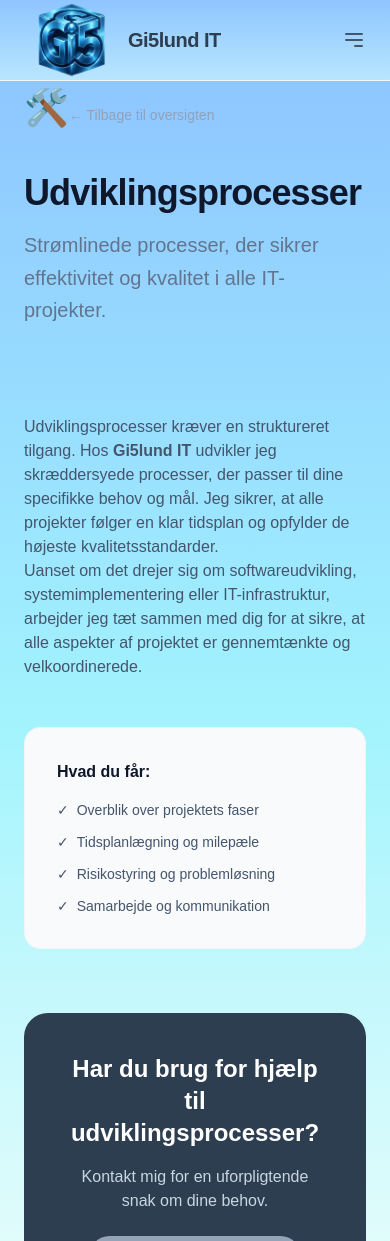
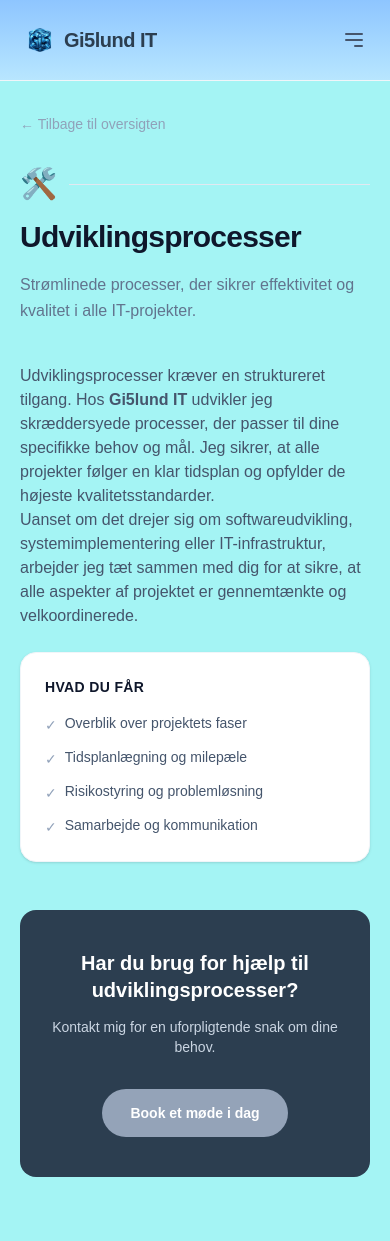
Before and after one commit to Gi5lund/home-page-gi5, a Next.js app in the folder gi5lund_dk/: page /services/processes in a window 390 px wide. Before the commit the page ends 844 px from the top, so only its background shows below. Built offline with nearby package versions, Linux system fonts and the light colour scheme.

Commit message:
fixed mobile layout

```diff
--- a/gi5lund_dk/app/components/Navbar.tsx
+++ b/gi5lund_dk/app/components/Navbar.tsx
@@ -19,8 +19,9 @@ export default function Navbar() {
   ];
 
   return (
-    <div className='min-h-screen  font-sans text-gi-dark'>
+    <div className='font-sans text-gi-dark'>
       <nav className="bg-linear-to-b from-blue-300 to-sky-200  w-full z-100 fixed bg-white/70 backdrop-blur-md border-b border-slate-100">
+
         <div className="max-w-6xl mx-auto px-6 h-20 flex items-center justify-between">
 
           {/* Logo */}
@@ -30,6 +31,7 @@ export default function Navbar() {
               alt="Gi5lund IT Logo"
               width={96}
               height={96}
+              className="w-8 h-8 md:w-10 md:h-10 object-contain group-hover:scale-110 transition-transform duration-300"
             />
             <span className="font-bold text-xl tracking-tight text-[#2c3e50]">
               Gi5lund IT
@@ -42,8 +44,7 @@ export default function Navbar() {
               <Link
                 key={link.name}
                 href={link.href}
-              className={`text-sm font-medium transition-colors hover:text-[#94a3b8] ${
-                isActive(link.href) ? 'text-taupe-400' : 'text-mauve-800'
+                className={`text-sm font-medium transition-colors hover:text-[#94a3b8] ${isActive(link.href) ? 'text-taupe-400' : 'text-mauve-800'
                   }`}
               >
                 {link.name}
--- a/gi5lund_dk/app/components/ServiceLayout.tsx
+++ b/gi5lund_dk/app/components/ServiceLayout.tsx
@@ -10,56 +10,75 @@ interface ServiceLayoutProps {
 
 export default function ServiceLayout({ title, subtitle, description, points, icon }: ServiceLayoutProps) {
   return (
-    <article className="min-h-screen pb-20 ">
-      {/* 1. Subtil Hero Sektion */}
-      <header className="bg-transparent ">
-        <div className="max-w-4xl mx-auto px-6 py-6">
+    <article className="min-h-screen pb-16 ">
 
-          <div className="text-4xl mb-4">{icon}
-            <Link href="/" className="text-sm font-medium text-slate-400 hover:text-gi-sage transition mb-8 inline-block">
+      {/* 1. Hero */}
+      <header className="max-w-4xl mx-auto px-5 sm:px-6 pt-8 pb-10 sm:py-12">
+        <Link
+          href="/"
+          className="inline-flex items-center gap-1.5 text-sm font-medium text-slate-400 hover:text-slate-600 active:text-slate-800 transition-colors mb-8"
+        >
           ← Tilbage til oversigten
         </Link>
+
+        <div className="flex items-center gap-3 mb-4">
+          <span className="text-3xl">{icon}</span>
+          <div className="h-px flex-1 bg-slate-200" />
         </div>
 
-          <h1 className="text-4xl md:text-5xl font-bold text-slate-900 mb-4 tracking-tight">
+        <h1 className="text-3xl sm:text-4xl md:text-5xl font-bold text-slate-900 mb-4 tracking-tight leading-tight">
           {title}
         </h1>
-          <p className="text-xl text-slate-500 leading-relaxed max-w-2xl">
+        <p className="text-base sm:text-xl text-slate-500 leading-relaxed max-w-2xl">
           {subtitle}
         </p>
-        </div>
       </header>
 
       {/* 2. Indhold & Fordele */}
-      <section className="max-w-4xl mx-auto px-6 py-16 grid grid-cols-1 md:grid-cols-3 gap-12">
-        <div className="md:col-span-2 prose prose-slate prose-lg text-slate-600">
+      <section className="max-w-4xl mx-auto px-5 sm:px-6 pb-12">
+        <div className="grid grid-cols-1 md:grid-cols-3 gap-6 md:gap-12">
+
+          {/* Main content */}
+          <div className="md:col-span-2 prose prose-slate prose-base sm:prose-lg text-slate-600">
             {description}
           </div>
 
-        {/* Sidebar med fokuspunkter */}
-        <div className="bg-slate-50 p-8 rounded-2xl border border-slate-100 h-fit">
-          <h3 className="font-bold text-slate-900 mb-4">Hvad du får:</h3>
+          {/* Sidebar — sits below content on mobile, beside on md+ */}
+          <div className="bg-white p-6 sm:p-8 rounded-2xl border border-slate-100 shadow-sm h-fit">
+            <h3 className="font-bold text-slate-900 mb-4 text-sm uppercase tracking-wide">
+              Hvad du får
+            </h3>
             <ul className="space-y-3">
               {points.map((point, index) => (
-              <li key={index} className="flex items-start text-sm text-slate-600">
-                <span className="text-gi-sage mr-2">✓</span>
+                <li key={index} className="flex items-start gap-2 text-sm text-slate-600">
+                  <span className="text-slate-400 mt-0.5 shrink-0">✓</span>
                   {point}
                 </li>
               ))}
             </ul>
           </div>
+
+        </div>
       </section>
 
-      {/* 3. CTA Sektion */}
-      <section className="max-w-4xl mx-auto px-6">
-        <div className="bg-[#2c3e50] text-white p-10 rounded-3xl text-center">
-          <h2 className="text-2xl font-bold mb-4">Har du brug for hjælp til {title.toLowerCase()}?</h2>
-          <p className="text-slate-300 mb-8">Kontakt mig for en uforpligtende snak om dine behov.</p>
-          <Link href="/#kontakt" className="bg-[#94a3b8] hover:bg-white hover:text-slate-900 text-white px-8 py-3 rounded-full font-semibold transition-all">
+      {/* 3. CTA */}
+      <section className="max-w-4xl mx-auto px-5 sm:px-6">
+        <div className="bg-[#2c3e50] text-white px-6 py-10 sm:p-12 rounded-2xl sm:rounded-3xl text-center">
+          <h2 className="text-xl sm:text-2xl font-bold mb-3 leading-snug">
+            Har du brug for hjælp til {title.toLowerCase()}?
+          </h2>
+          <p className="text-slate-300 text-sm sm:text-base mb-8 max-w-sm mx-auto">
+            Kontakt mig for en uforpligtende snak om dine behov.
+          </p>
+          <Link
+            href="/#kontakt"
+            className="inline-block bg-[#94a3b8] hover:bg-white hover:text-slate-900 active:scale-95 text-white px-7 py-3.5 rounded-full text-sm sm:text-base font-semibold transition-all"
+          >
             Book et møde i dag
           </Link>
         </div>
       </section>
+
     </article>
   );
 }
--- a/gi5lund_dk/app/layout.tsx
+++ b/gi5lund_dk/app/layout.tsx
@@ -9,10 +9,12 @@ export const metadata: Metadata = {
 
 export default function RootLayout({ children }: { children: React.ReactNode }) {
   return (
-    <html lang="da" >
-      <body className="text-[#2c3e50] antialiased">
+    <html lang="da">
+      <body className="text-[#2c3e50] antialiased min-h-screen flex flex-col">
         <Navbar />
-        <main className="fixed top-16 w-full bg-linear-to-b from-blue-300 via-cyan-200 to-teal-50 ">{children}</main>
+        <main className="flex-1 pt-20 ">
+          {children}
+        </main>
       </body>
     </html>
   );
--- a/gi5lund_dk/app/page.tsx
+++ b/gi5lund_dk/app/page.tsx
@@ -2,21 +2,39 @@ import ServiceCard from './components/ServiceCard';
 
 export default function Home() {
   return (
-    <div className="min-h-screen font-sans text-[#1A202C]">
+    <div className="min-h-screen font-sans text-[#1A202C] flex flex-col">
+      {/* Gradient background */}
+      <div className="fixed inset-0 -z-10 bg-gradient-to-b from-blue-300 via-cyan-200 to-teal-50" />
+
       {/* Hero Section */}
-      <section className="pt-20 pb-8 px-6 text-center">
-        <h1 className="text-5xl font-extrabold mb-6 text-slate-900">Gi5lund IT</h1>
-        <p className="text-xl text-slate-500 max-w-2xl mx-auto mb-10 leading-relaxed">
+      <section className="relative flex flex-col justify-center items-center text-center min-h-[52vh] px-6 pt-8 pb-16  overflow-hidden">
+        <span className="relative z-10 text-xs font-semibold tracking-[0.18em] uppercase text-slate-500 mb-4 block">
+          IT-rådgivning &amp; løsninger
+        </span>
+        <h1 className="relative z-10 text-[2.6rem] leading-tight sm:text-5xl font-extrabold text-slate-900 mb-4 tracking-tight">
+          Gi5lund IT
+        </h1>
+        <p className="relative z-10 text-base sm:text-lg text-slate-600 max-w-xs sm:max-w-md mx-auto mb-8 leading-relaxed">
           Personlig IT-rådgivning og løsninger til din hverdag.
           Vi skaber tryghed i din digitale infrastruktur.
         </p>
-        <div className="h-1.5 w-24 bg-[#94a3b8] mx-auto rounded-full"></div>
+        <div className="relative z-10 h-1 w-12 bg-slate-400/50 rounded-full" />
       </section>
 
+      {/* Divider */}
+      <div className="w-full max-w-5xl mx-auto px-5 sm:px-8">
+        <div className="h-px bg-slate-300/60" />
+      </div>
+
       {/* Ydelser Section */}
-      <section id="services" className="max-w-6xl mx-auto py-20 px-6">
-        <h2 className="text-3xl font-bold mb-12 text-center hover:scale-110">Mine Ydelser</h2>
-        <div className="grid grid-cols-1 md:grid-cols-3 gap-8">
+      <section id="services" className="w-full max-w-5xl mx-auto py-12 px-5 sm:px-8">
+        <h2 className="text-xl sm:text-2xl font-bold mb-1 text-slate-800 text-center tracking-tight">
+          Mine Ydelser
+        </h2>
+        <p className="text-sm text-slate-500 text-center mb-8">
+          Hvad kan jeg hjælpe dig med?
+        </p>
+        <div className="flex flex-col gap-4 sm:grid sm:grid-cols-3 sm:gap-6">
           <ServiceCard
             title="Support"
             desc="Hurtig og pålidelig hjælp til dine IT-udfordringer."
@@ -37,6 +55,8 @@ export default function Home() {
           />
         </div>
       </section>
+
+      <div className="mt-auto h-6" />
     </div>
   );
 }
```
Lines whose indentation alone changed are shown as unchanged.
